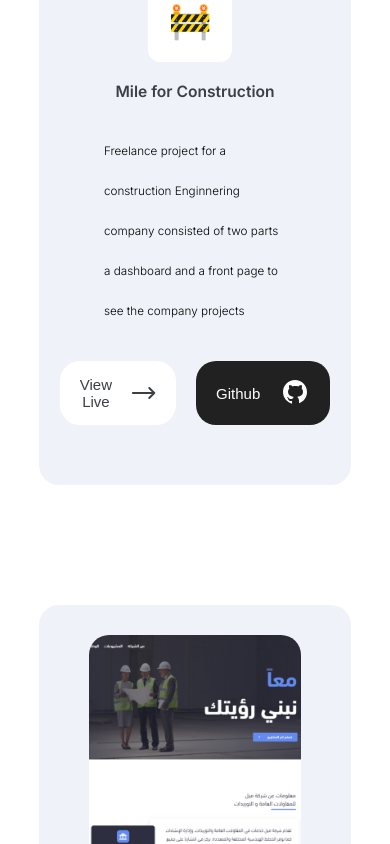
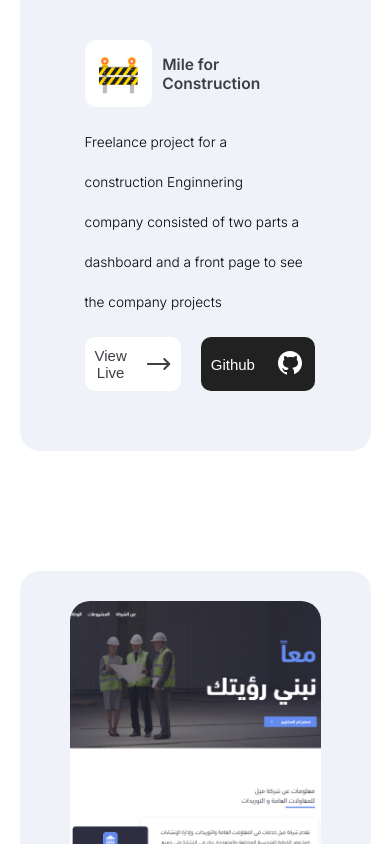
Before and after one commit to Yasser-Shehab/portfolio, a React (Create React App) app: page / in a window 390 px wide. Shown: the part 1560-2404 px from the top of the page. Built offline with nearby package versions, Linux system fonts and the light colour scheme.

Commit message:
Fixed Project component style on mobile

```diff
--- a/src/components/Project/Project.scss
+++ b/src/components/Project/Project.scss
@@ -70,29 +70,39 @@ $background: #eff3f9;
 
 @media (max-width: 768px) {
   .project-container {
-    width: 80%;
+    width: 90%;
+  }
+
+  .project__image {
+    width: 100%;
   }
   .project-content {
     flex-direction: column;
   }
 
+  .project-icon {
+    padding: 1.2rem;
+  }
+
+  .project-description {
+    gap: 1.5rem;
+  }
+
   .project__title {
-    flex-direction: column;
     h1 {
-      margin-top: 2rem;
-
       font-size: 4vw;
     }
   }
 
   .project__details {
-    font-size: 3vw;
+    font-size: 3.5vw;
   }
 
   .project-buttons {
-    justify-content: center;
+    justify-content: space-around;
     button {
-      padding: 1.5rem 2rem;
+      padding: 1rem 1rem;
+      border-radius: 10px;
     }
   }
   .project__image {
```
